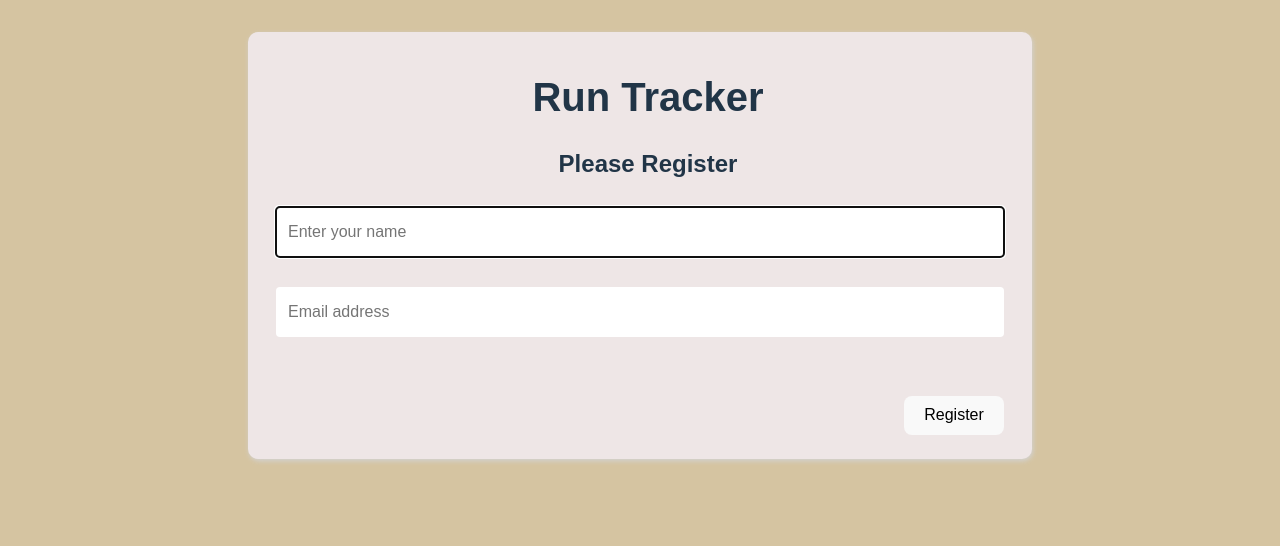
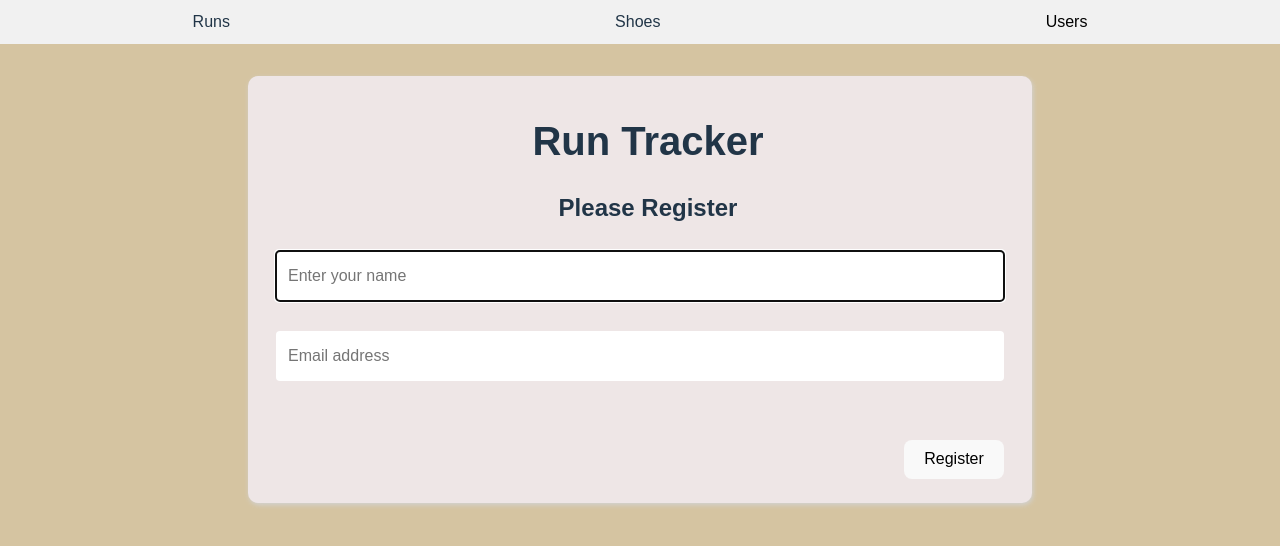
Before and after one commit to wmichaelsheets/runTracker, a React (Vite) app: page /register in a window 1280 px wide. Shown: the top 546 px of the page. Built offline with nearby package versions, Linux system fonts and the light colour scheme.

Commit message:
Added drop-downs to NavBar. Linked to Register page.

```diff
--- a/src/Components/NavBar/NavBar.css
+++ b/src/Components/NavBar/NavBar.css
@@ -1,12 +1,50 @@
 .nav-bar-container {
-    border: solid black;
-    display: flex;
-    justify-content: center;
-    background-color: white;
+  /* Your existing styles */
+}
 
-  .nav-bar {
-    display: flex;
-    width: 750px;
-    justify-content: space-around;
-    list-style-type: none;
-  }
+.nav-bar {
+  list-style-type: none;
+  padding: 0;
+  margin: 0;
+  display: flex;
+  justify-content: space-around;
+  background-color: #f1f1f1;
+}
+
+.nav-bar > li {
+  position: relative;
+  padding: 10px;
+}
+
+.dropbtn {
+  cursor: pointer;
+}
+
+.dropdown-content {
+  display: none;
+  position: absolute;
+  background-color: #f9f9f9;
+  min-width: 160px;
+  box-shadow: 0px 8px 16px 0px rgba(0,0,0,0.2);
+  z-index: 1;
+}
+
+.dropdown-content a {
+  color: black;
+  padding: 12px 16px;
+  text-decoration: none;
+  display: block;
+}
+
+.dropdown-content a:hover {
+  background-color: #f1f1f1;
+}
+
+.dropdown:hover .dropdown-content {
+  display: block;
+}
+
+.nav-bar > li > a {
+  text-decoration: none;
+  color: black;
+}
--- a/src/Components/NavBar/NavBar.jsx
+++ b/src/Components/NavBar/NavBar.jsx
@@ -5,16 +5,24 @@ export const NavBar = () => {
   return (
     <div className="nav-bar-container">
       <ul className="nav-bar">
-        <li>
-          <Link to={'/runs'}>Runs</Link>
+        <li className="dropdown">
+          <span className="dropbtn">Runs</span>
+          <div className="dropdown-content">
+            <Link to="/runs/enter">Enter a Run</Link>
+            <Link to="/runs/by-shoe">View Runs by Shoe</Link>
+          </div>
+        </li>
+        <li className="dropdown">
+          <span className="dropbtn">Shoes</span>
+          <div className="dropdown-content">
+            <Link to="/shoes/enter">Enter a Shoe</Link>
+            <Link to="/shoes/all">View all Shoes</Link>
+          </div>
         </li>
         <li>
-          <Link to={'/shoes'}>Shoes</Link>
-        </li>
-        <li>
-          <Link to={'/users'}>Users</Link>
+          <Link to="/register">Users</Link>
         </li>
       </ul>
     </div>
-  );
-};
+  )
+}
--- a/src/Components/Runs/RunsStatsCard.jsx
+++ b/src/Components/Runs/RunsStatsCard.jsx
@@ -44,17 +44,21 @@ export const RunStatsCard = ({ shoes, runTypes, onSubmit }) => {
 
   const handleSubmit = (e) => {
     e.preventDefault()
-    if (!selectedRunType) return
+    if (!selectedRunType || !selectedShoe) return
 
     const newRun = {
       date,
       distance: parseFloat(distance),
       duration: parseFloat(duration),
-      shoe_id: selectedShoe.id || '',
-      type_id: selectedRunType.id,
+      shoe_id: parseInt(selectedShoe.id, 10),
+      type_id: parseInt(selectedRunType.id, 10),
       notes,
-    };
+    }
+
+    console.log('Submitting new run:', newRun)
+
     onSubmit(newRun)
+
     setDate('')
     setDistance('')
     setDuration('')
--- a/src/auth/Register.jsx
+++ b/src/auth/Register.jsx
@@ -1,7 +1,9 @@
 import { useState } from 'react';
 import { useNavigate } from 'react-router-dom';
 import './Login.css';
+import './Register.css';
 import { createUser, getUserByEmail } from '../Services/UserService';
+import { NavBar } from '../Components/NavBar/NavBar';
 
 export const Register = (props) => {
   const [user, setUser] = useState({
@@ -9,7 +11,7 @@ export const Register = (props) => {
     name: '',
     dob: ''
   });
-  let navigate = useNavigate();
+  let navigate = useNavigate()
 
   const registerNewUser = () => {
     createUser(user).then((createdUser) => {
@@ -19,34 +21,36 @@ export const Register = (props) => {
           JSON.stringify({
             id: createdUser.id,
           })
-        );
+        )
 
-        navigate('/runs');
+        navigate('/runs')
       }
-    });
-  };
+    })
+  }
 
   const handleRegister = (e) => {
-    e.preventDefault();
+    e.preventDefault()
     getUserByEmail(user.email).then((response) => {
       if (response.length > 0) {
         // Duplicate email. No good.
-        window.alert('Account with that email address already exists');
+        window.alert('Account with that email address already exists')
       } else {
         // Good email, create user.
-        registerNewUser();
+        registerNewUser()
       }
-    });
-  };
+    })
+  }
 
   const updateUser = (evt) => {
-    const copy = { ...user };
+    const copy = { ...user }
     copy[evt.target.id] = evt.target.value;
-    setUser(copy);
-  };
+    setUser(copy)
+  }
 
   return (
-    <main style={{ textAlign: 'center' }}>
+    <div className="register-container">
+      <NavBar />
+      <div className="register-content">
         <form className="form-login" onSubmit={handleRegister}>
           <h1>Run Tracker</h1>
           <h2>Please Register</h2>
@@ -87,6 +91,7 @@ export const Register = (props) => {
             </div>
           </fieldset>
         </form>
-    </main>
-  );
-};
+      </div>
+    </div>
+  )
+}
```
Also changed, not shown: src/auth/Register.css (added). Lines whose indentation alone changed are shown as unchanged.
